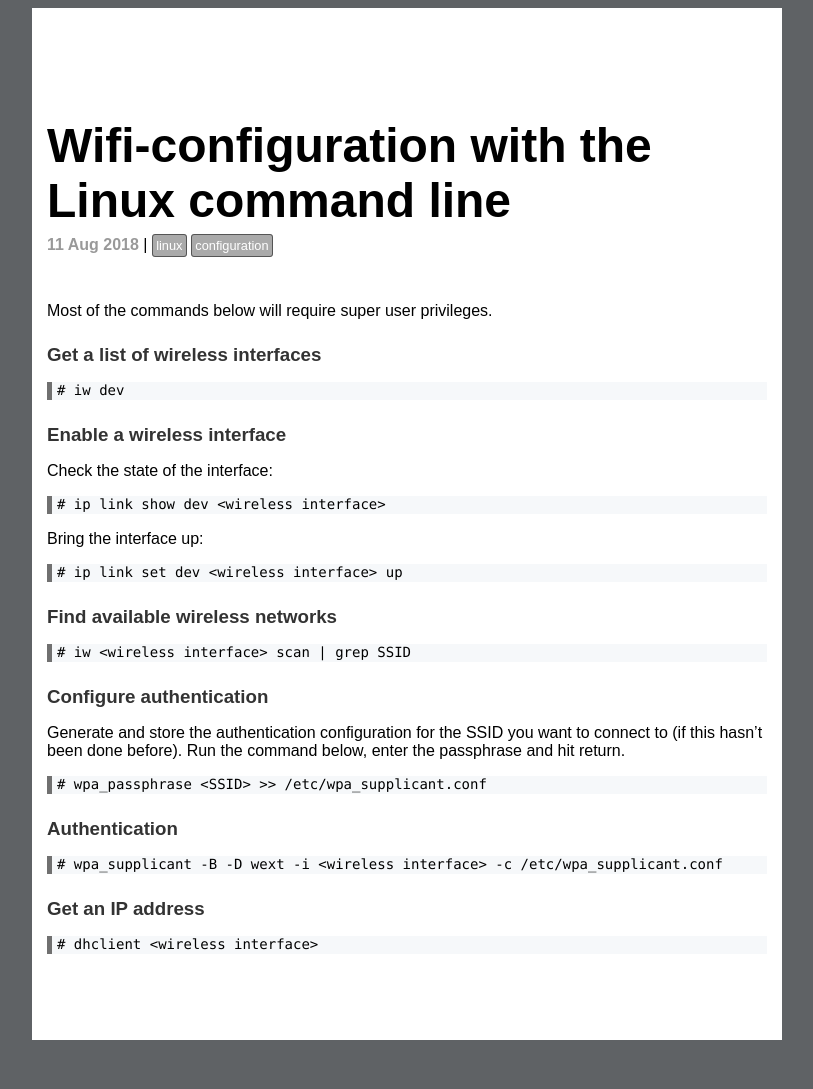
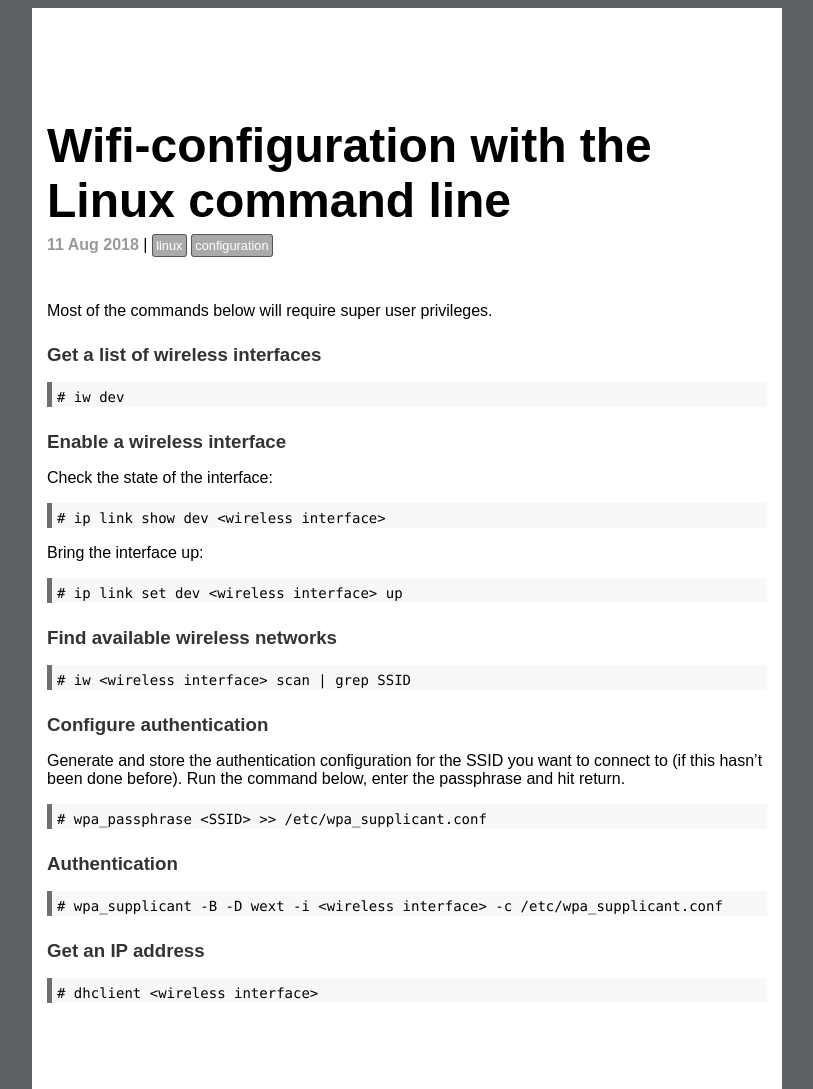
Before and after one commit to execas/execas.github.io, a Jekyll site: the page built from _posts/2018-08-11-wifi-configuration-with-the-linux-command-line.md, in a window 1280 px wide. Shown: the whole page, without its empty margins (233-1046 px from the left). Built offline with Jekyll 4.4.1, drawn with Linux system fonts in a browser that asks for light colours; before the commit the page ends 1040 px from its top, so only the background shows below that.

Commit message:
Update execas.css

```diff
--- a/css/execas.css
+++ b/css/execas.css
@@ -26,7 +26,8 @@ img {
 pre {
      background-color: #f6f8fa;
      padding-left: 5px;
-     padding-bottom; 3px;
+     padding-bottom 7px;
+     padding-top: 7px;
      border-left: 5px solid #707070;
      white-space: pre;
      color:#000000;
```
